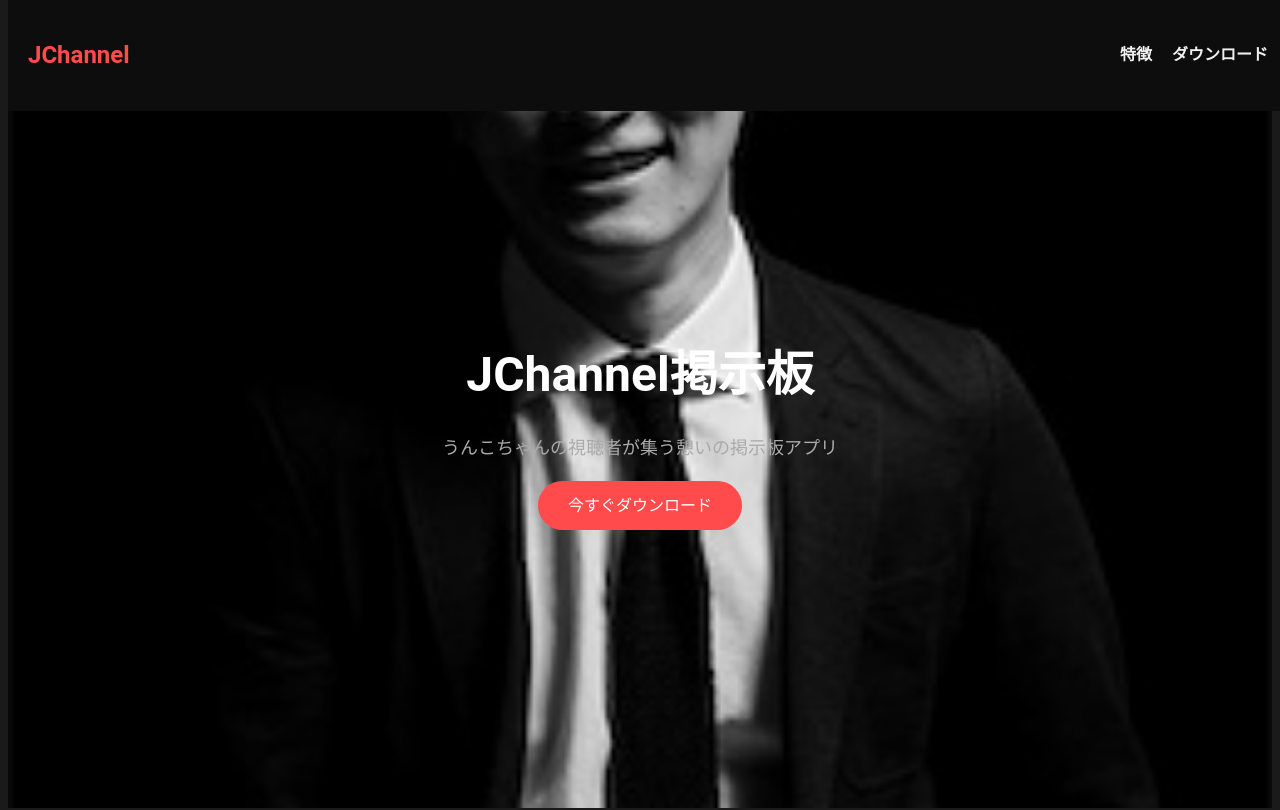
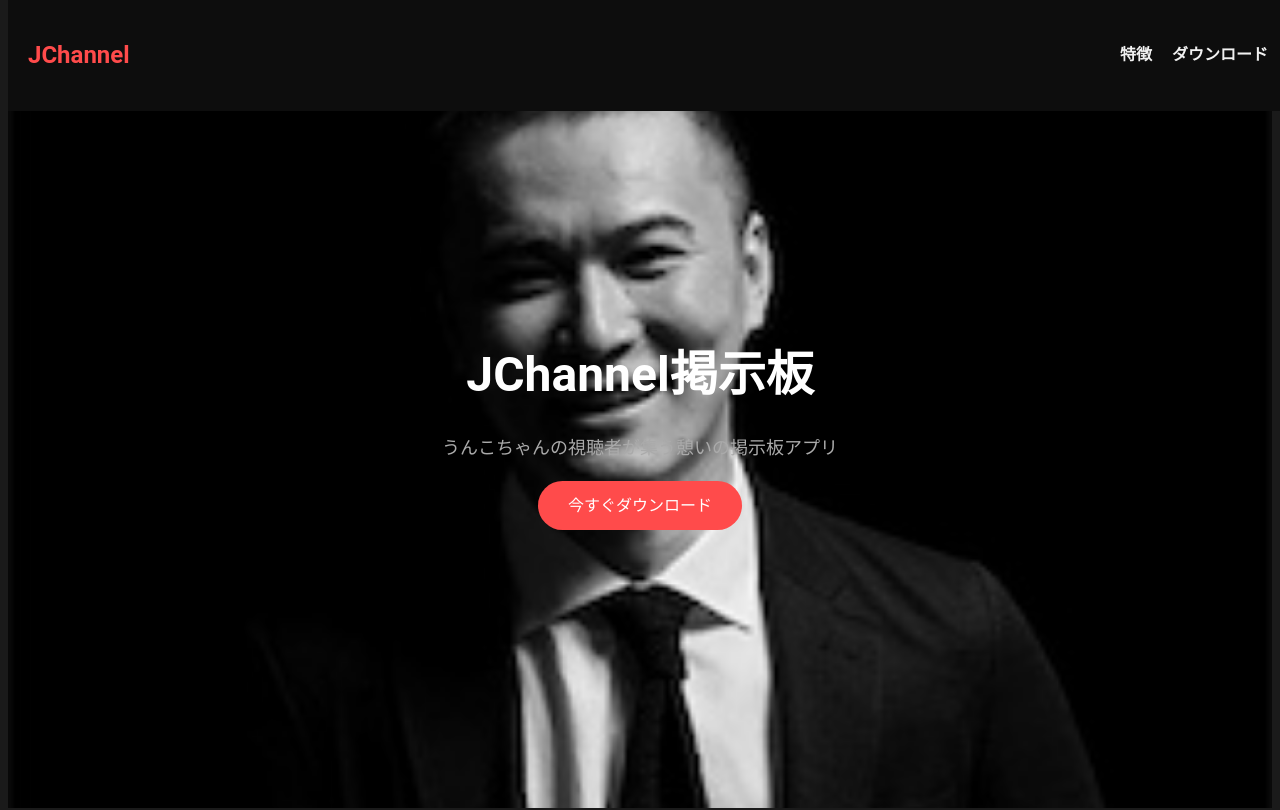
Before and after one commit to jchannelManage/jchannelManage.github.io, a plain HTML site: page index.html in a window 1280 px wide. Shown: the top 810 px of the page. Drawn offline with Linux system fonts and the light colour scheme.

Commit message:
Update index.html

```diff
--- a/index.html
+++ b/index.html
@@ -58,7 +58,8 @@
 		}
 
 		.hero {
-			background: url('images/jun.jpg') no-repeat center center/cover;
+			background: url('images/jun.jpg') no-repeat top center;
+			background-size: cover;
 			height: 100vh;
 			display: flex;
 			justify-content: center;
```
